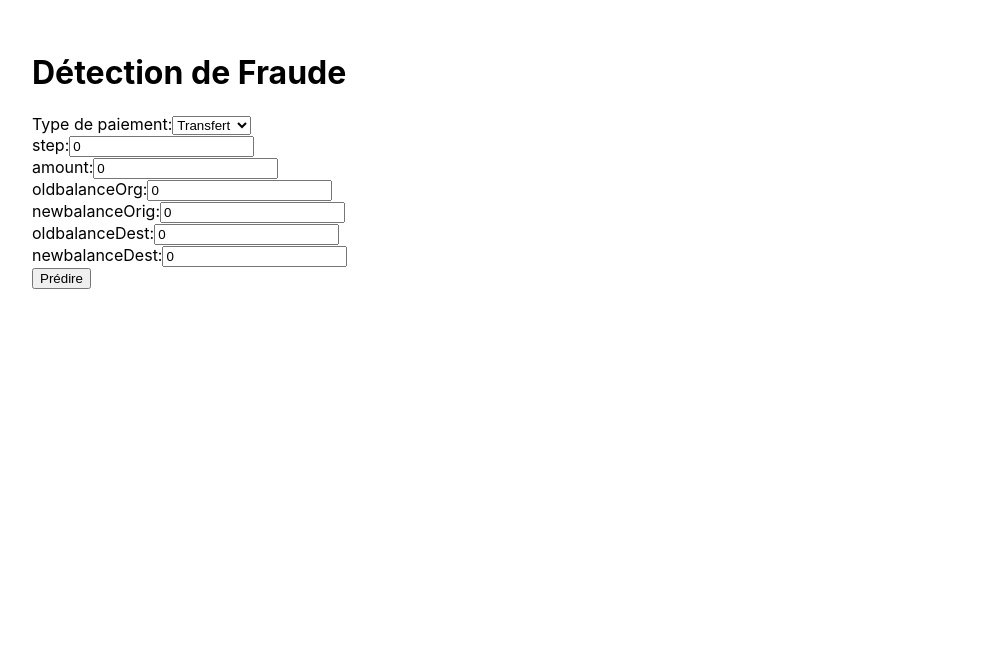
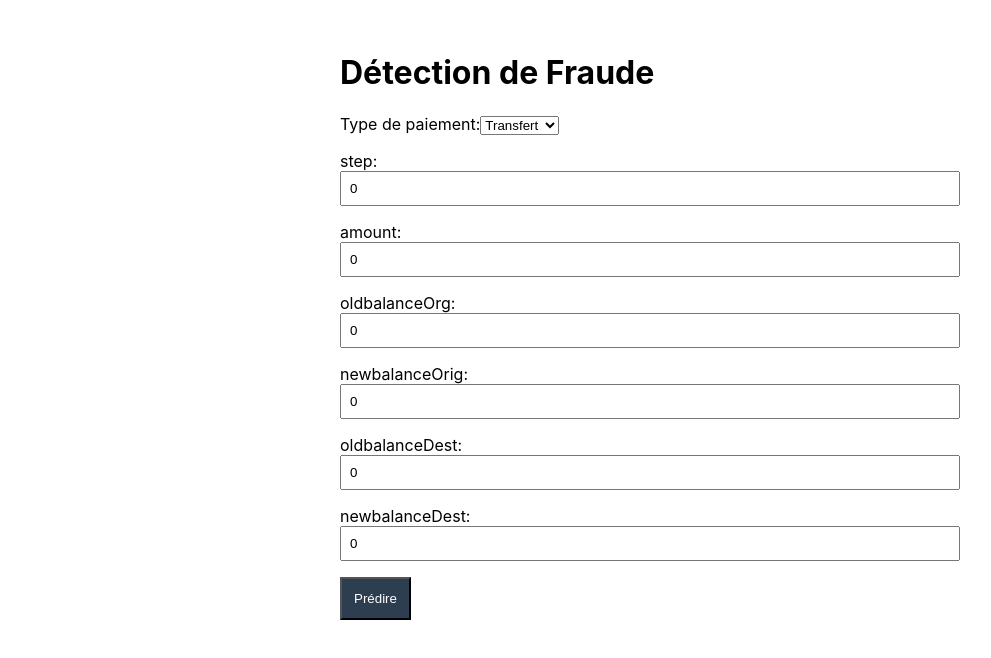
Before and after one commit to ibou224/frontend-fraud, a React (Create React App) app: page / in a window 1280 px wide. Shown: the top 658 px of the page, without its empty margins (0-991 px from the left). Built offline with nearby package versions, Linux system fonts and the light colour scheme.

Commit message:
Update App.js

```diff
--- a/src/App.js
+++ b/src/App.js
@@ -1,33 +1,42 @@
 import React, { useState } from "react";
+import { useFormik } from "formik";
+import * as Yup from "yup";
 
 function App() {
-  const [formData, setFormData] = useState({
+  const [prediction, setPrediction] = useState(null);
+  const [loading, setLoading] = useState(false);
+
+  const formik = useFormik({
+    initialValues: {
       step: 0,
       type_payment: "TRANSFER",
       amount: 0,
       oldbalanceOrg: 0,
       newbalanceOrig: 0,
       oldbalanceDest: 0,
-    newbalanceDest: 0
-  });
-
-  const [prediction, setPrediction] = useState(null);
-
-  const handleChange = (e) => {
-    setFormData({ ...formData, [e.target.name]: e.target.value });
+      newbalanceDest: 0,
+    },
+    validationSchema: Yup.object({
+      step: Yup.number().min(0).required("Obligatoire"),
+      amount: Yup.number().min(0, "Doit être ≥ 0").required("Obligatoire"),
+      oldbalanceOrg: Yup.number().min(0).required("Obligatoire"),
+      newbalanceOrig: Yup.number().min(0).required("Obligatoire"),
+      oldbalanceDest: Yup.number().min(0).required("Obligatoire"),
+      newbalanceDest: Yup.number().min(0).required("Obligatoire"),
+      type_payment: Yup.string().oneOf(["TRANSFER", "CASH_OUT", "CASH_IN", "PAYMENT", "DEBIT"]).required(),
+    }),
+    onSubmit: async (values) => {
+      setLoading(true);
+      const updatedFormData = {
+        ...values,
+        type_CASH_OUT: values.type_payment === "CASH_OUT" ? 1 : 0,
+        type_CASH_IN: values.type_payment === "CASH_IN" ? 1 : 0,
+        type_DEBIT: values.type_payment === "DEBIT" ? 1 : 0,
+        type_PAYMENT: values.type_payment === "PAYMENT" ? 1 : 0,
+        type_TRANSFER: values.type_payment === "TRANSFER" ? 1 : 0,
       };
 
-  const handleSubmit = async () => {
-    // Ajouter les indicateurs binaires basés sur le type de paiement
-    const updatedFormData = {
-      ...formData,
-      type_CASH_OUT: formData.type_payment === "CASH_OUT" ? 1 : 0,
-      type_CASH_IN: formData.type_payment === "CASH_IN" ? 1 : 0,
-      type_DEBIT: formData.type_payment === "DEBIT" ? 1 : 0,
-      type_PAYMENT: formData.type_payment === "PAYMENT" ? 1 : 0,
-      type_TRANSFER: formData.type_payment === "TRANSFER" ? 1 : 0,
-    };
-
+      try {
         const response = await fetch("https://projet-infonuagique-1.onrender.com/predict", {
           method: "POST",
           headers: { "Content-Type": "application/json" },
@@ -36,14 +45,25 @@ function App() {
 
         const result = await response.json();
         setPrediction(result.prediction);
-  };
+      } catch (error) {
+        console.error("Erreur lors de la requête :", error);
+        setPrediction(null);
+      } finally {
+        setLoading(false);
+      }
+    },
+  });
 
   return (
-    <div style={{ padding: "2rem" }}>
+    <div style={{ padding: "2rem", maxWidth: "600px", margin: "auto" }}>
       <h1>Détection de Fraude</h1>
-      <div>
+      <form onSubmit={formik.handleSubmit}>
         <label>Type de paiement:</label>
-        <select name="type_payment" value={formData.type_payment} onChange={handleChange}>
+        <select
+          name="type_payment"
+          value={formik.values.type_payment}
+          onChange={formik.handleChange}
+        >
           <option value="TRANSFER">Transfert</option>
           <option value="CASH_OUT">Cash Out</option>
           <option value="CASH_IN">Cash In</option>
@@ -51,17 +71,36 @@ function App() {
           <option value="DEBIT">Debit</option>
         </select>
 
-        {Object.keys(formData).map((key) =>
-          key !== "type_payment" ? (
-            <div key={key}>
-              <label>{key}:</label>
-              <input name={key} value={formData[key]} onChange={handleChange} />
+        {["step", "amount", "oldbalanceOrg", "newbalanceOrig", "oldbalanceDest", "newbalanceDest"].map((field) => (
+          <div key={field} style={{ marginTop: "1rem" }}>
+            <label style={{ display: "block" }}>{field}:</label>
+            <input
+              type="number"
+              name={field}
+              value={formik.values[field]}
+              onChange={formik.handleChange}
+              style={{ padding: "0.5rem", width: "100%" }}
+            />
+            {formik.touched[field] && formik.errors[field] && (
+              <div style={{ color: "red", marginTop: "0.25rem" }}>{formik.errors[field]}</div>
+            )}
           </div>
-          ) : null
+        ))}
+
+        <button
+          type="submit"
+          disabled={loading || !formik.isValid}
+          style={{ marginTop: "1rem", padding: "0.75rem", background: "#2C3E50", color: "#fff" }}
+        >
+          {loading ? "Chargement..." : "Prédire"}
+        </button>
+      </form>
+
+      {prediction !== null && (
+        <h2 style={{ marginTop: "2rem" }}>
+          Résultat : {prediction === 1 ? "⚠️ Fraude détectée" : "✅ Transaction normale"}
+        </h2>
       )}
-        <button onClick={handleSubmit}>Prédire</button>
-      </div>
-      {prediction !== null && <h2>Résultat: {prediction === 1 ? "Fraude" : "Non Fraude"}</h2>}
     </div>
   );
 }
```
Lines whose indentation alone changed are shown as unchanged.
